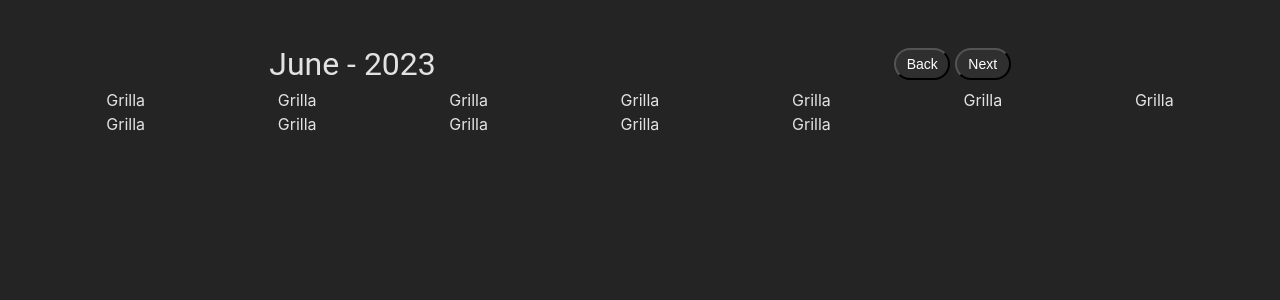
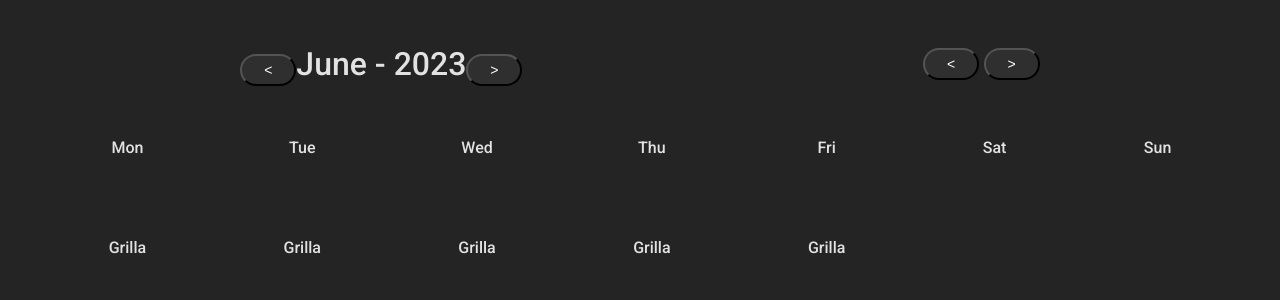
Before and after one commit to Patrushka87/react-calendar, a React (Vite) app: page / in a window 1280 px wide. Shown: the top 300 px of the page. Built offline with nearby package versions, Linux system fonts and the light colour scheme.

Commit message:
botones2

```diff
--- a/src/Components/Calendar/Calendar.css
+++ b/src/Components/Calendar/Calendar.css
@@ -1,7 +1,11 @@
+@import url('https://fonts.googleapis.com/css2?family=Roboto:wght@500&display=swap');
+
 .grid-container {
     display: grid;
     grid-template-columns: auto auto auto auto auto auto auto ;
-    grid-template-rows: auto auto auto auto auto ;
+    grid-template-rows: 100px ;
+    padding-top: 3rem;
+    font-family: 'Roboto', sans-serif;
 }
 
 .month {
@@ -9,7 +13,7 @@
     font-family: 'Roboto', sans-serif;
 }
 
-.boton {
+.button {
     width: 3.5rem;
     height: 2rem;
     background-color: rgb(47, 47, 47);
@@ -19,9 +23,10 @@
     text-decoration: none;
     font-size: 14px;
     cursor: pointer;
+    padding: 3px;
 
 }
-.boton:hover {
+.button:hover {
     background-color: rgb(26, 26, 26);
     color: rgb(8, 160, 255);
 }
--- a/src/Components/Calendar/Calendar.jsx
+++ b/src/Components/Calendar/Calendar.jsx
@@ -8,54 +8,53 @@
         <div>
             <div className='flex-container'>
                 <div className='month'>
-
-                    {months[currentMonth].name} - {
-                        currentYear
-                    }
-
+                    <button className='button'>{'<'}</button>
+                    {months[currentMonth].name} - {currentYear}
+                    <button className='button'>{'>'}</button>
                 </div>
                 <div>
-                    <button className='boton'>Back</button>  <button className='boton'>Next</button>
+                    <button className='button'>{'<'}</button>  <button className='button'> {'>'} </button>
                 </div>
 
             </div>
             <div className='grid-container'>
+
                 <div className='grid-item'>
+                    Mon
+                </div>
 
+                <div className='grid-item'>
+                    Tue
+                </div>
+
+                <div className='grid-item'>
+                    Wed
+                </div>
+
+                <div className='grid-item'>
+                    Thu
+                </div>
+
+                <div className='grid-item'>
+                    Fri
+                </div>
+
+                <div className='grid-item'>
+                    Sat
+                </div>
+
+                <div className='grid-item'>
+                    Sun
+                </div>
+
+                <div className='grid-item'>
                     Grilla
                 </div>
+
                 <div className='grid-item'>
-
                     Grilla
                 </div>
-                <div className='grid-item'>
 
-                    Grilla
-                </div>
-                <div className='grid-item'>
-
-                    Grilla
-                </div>
-                <div className='grid-item'>
-
-                    Grilla
-                </div>
-                <div className='grid-item'>
-
-                    Grilla
-                </div>
-                <div className='grid-item'>
-
-                    Grilla
-                </div>
-                <div className='grid-item'>
-
-                    Grilla
-                </div>
-                <div className='grid-item'>
-
-                    Grilla
-                </div>
                 <div className='grid-item'>
 
                     Grilla
```
